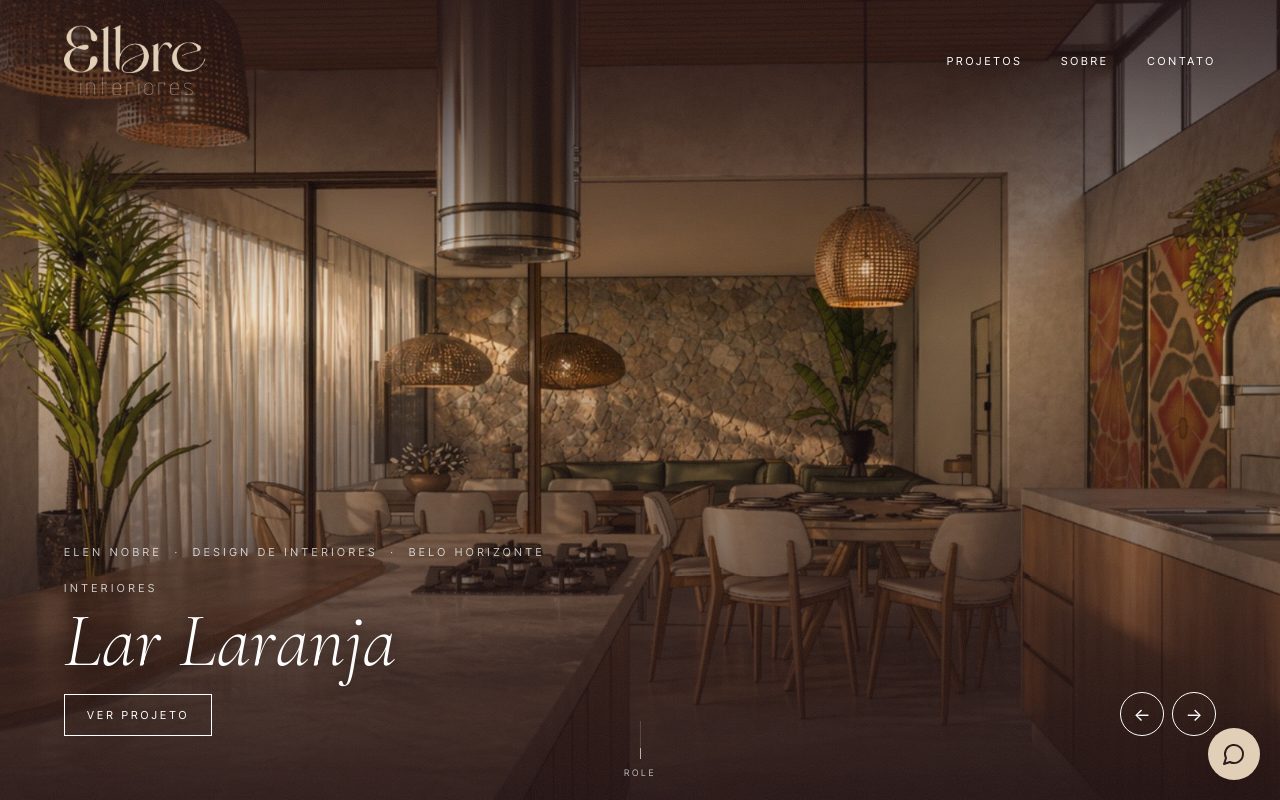
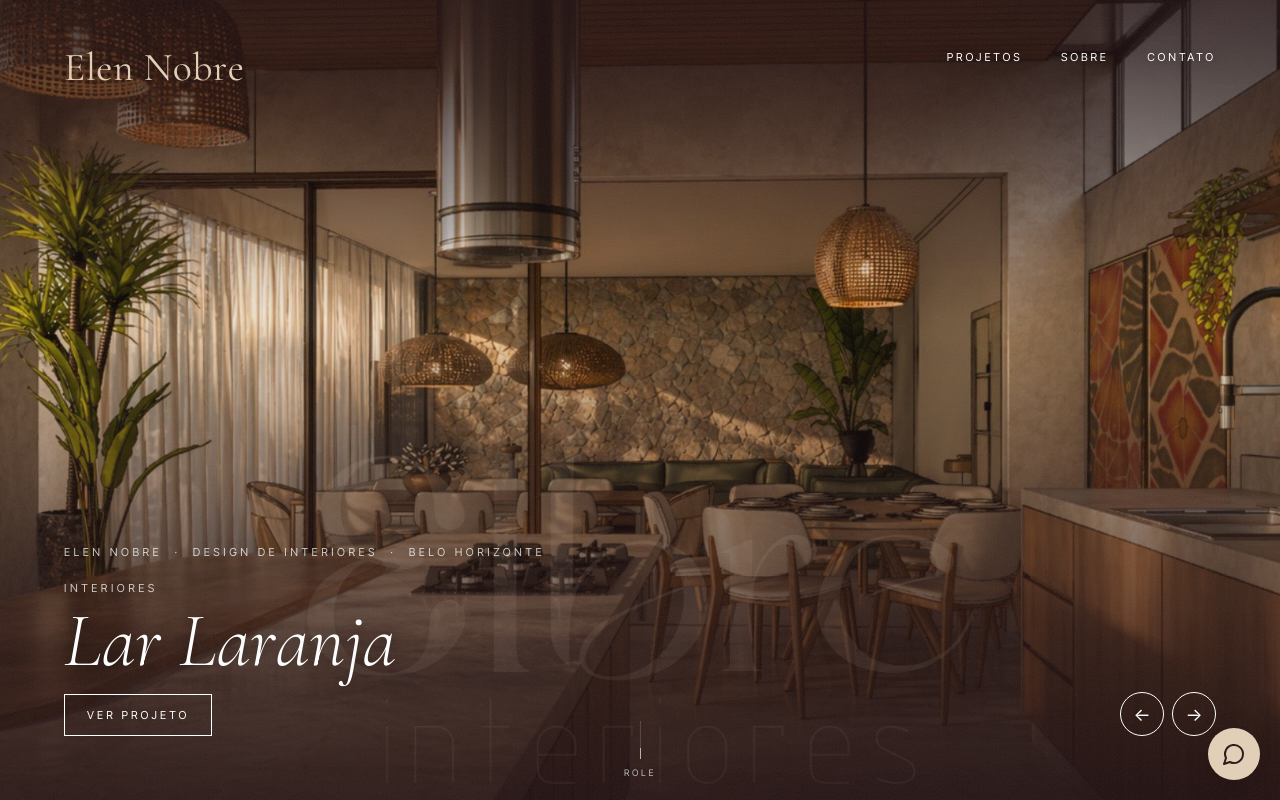
Before and after one commit to danielexer62-sudo/Elen-Nobre, a plain HTML site: page index.html in a window 1280 px wide. Shown: the top 800 px of the page. Drawn offline with nearby package versions, Linux system fonts and the light colour scheme.

Commit message:
Hero: nome Elen Nobre no topo (mesma fonte dos títulos) e Elbre interiores como marca d'água embaixo
Co-Authored-By: Claude Sonnet 5.5 <noreply@anthropic.com>
Claude-Session: https://claude.ai/code/session_015kBWy774pWDP4ghmWyqdTo

```diff
--- a/index.html
+++ b/index.html
@@ -341,6 +341,13 @@ header nav ul{align-items:flex-end;text-align:right}
 .hero nav a{font-size:11px;letter-spacing:.26em;font-weight:400}
 .hero .logo{text-align:left}
 .hero .logo img{filter:drop-shadow(0 1px 14px rgba(0,0,0,.3))!important;width:clamp(36px,4vw,52px)!important}
+.hero .lx-name{display:inline-block;font-family:var(--lxs);font-weight:500;font-size:clamp(26px,3.1vw,42px);letter-spacing:.01em;text-transform:none;line-height:1;color:var(--lxsand);text-shadow:0 1px 14px rgba(0,0,0,.3);white-space:nowrap}
+.hero .lx-name .ch{display:inline-block;white-space:pre;transition:color 1.3s ease}
+.hero .lx-name .ch:hover,.hero .lx-name .ch.hot{color:var(--lxhov);transition-duration:.12s}
+.hero .hero-wm{position:absolute;z-index:1;left:50%;bottom:clamp(4px,2vh,22px);transform:translateX(-50%);width:clamp(300px,52vw,820px);height:auto;opacity:.13;pointer-events:none;user-select:none}
+.hero .bottom,.hero .lx-scroll{z-index:2}
+@media(max-width:360px){.hero .lx-name{font-size:17px}.hero nav ul{gap:10px}.hero nav a{letter-spacing:.1em;font-size:10px}}
+@media(max-width:600px){.hero .lx-name{font-size:21px}.hero nav ul{gap:14px}.hero nav a{letter-spacing:.2em}.hero .hero-wm{width:clamp(240px,78vw,420px);bottom:70px}}
 .hero .bottom{padding-left:max(clamp(20px,5vw,84px),env(safe-area-inset-left,0px));padding-right:max(clamp(20px,5vw,84px),env(safe-area-inset-right,0px))}
 .lx-eb{margin:0;font-size:11px;font-weight:400;letter-spacing:.32em;text-transform:uppercase;opacity:.75}
 .lx-h{margin:18px 0 clamp(26px,6vh,64px);font-family:var(--lxs);font-weight:300;font-size:clamp(46px,9.6vw,168px);line-height:.94;letter-spacing:-.02em}
@@ -502,8 +509,9 @@ try{if(document.getElementById("intro")){var H=document.documentElement;H.classL
       <li><a href="#"></a></li><li><a href="#"></a></li><li><a href="#">Projetos</a></li>
       <li><a href="#">Sobre</a></li><li><a href="#contato">Contato</a></li><li><a href="#"></a></li>
     </ul></nav>
-    <a href="#" class="logo" aria-label="Elen Nobre"><img class="ab-wm" src="img/word_beige.png" alt="Elbre interiores"></a>
+    <a href="#" class="logo" aria-label="Elen Nobre"><span class="lx-name">Elen Nobre</span></a>
   </header>
+  <img class="hero-wm" src="img/word_beige.png" alt="" aria-hidden="true">
   <div class="bottom">
     <div aria-live="polite">
       <p class="lx-eb">Elen Nobre &nbsp;·&nbsp; Design de Interiores &nbsp;·&nbsp; Belo Horizonte</p>
@@ -961,6 +969,7 @@ function split(el){
   ns.forEach(function(t){if(!t.textContent.trim()&&t.textContent.indexOf('\n')>-1)return;var f=document.createDocumentFragment();t.textContent.split('').forEach(function(c){var s=document.createElement('span');s.className='ch';s.setAttribute('aria-hidden','true');s.textContent=c;f.appendChild(s)});t.parentNode.replaceChild(f,t)});
 }
 var h=document.querySelector('.hero .lx-h');if(h){h.setAttribute('aria-label','Espaços únicos, atemporais.');split(h)}
+var nm=document.querySelector('.hero .lx-name');if(nm)split(nm);
 var t=document.getElementById('title');
 if(t){
   var lab=function(){t.setAttribute('aria-label',t.textContent)};
```
